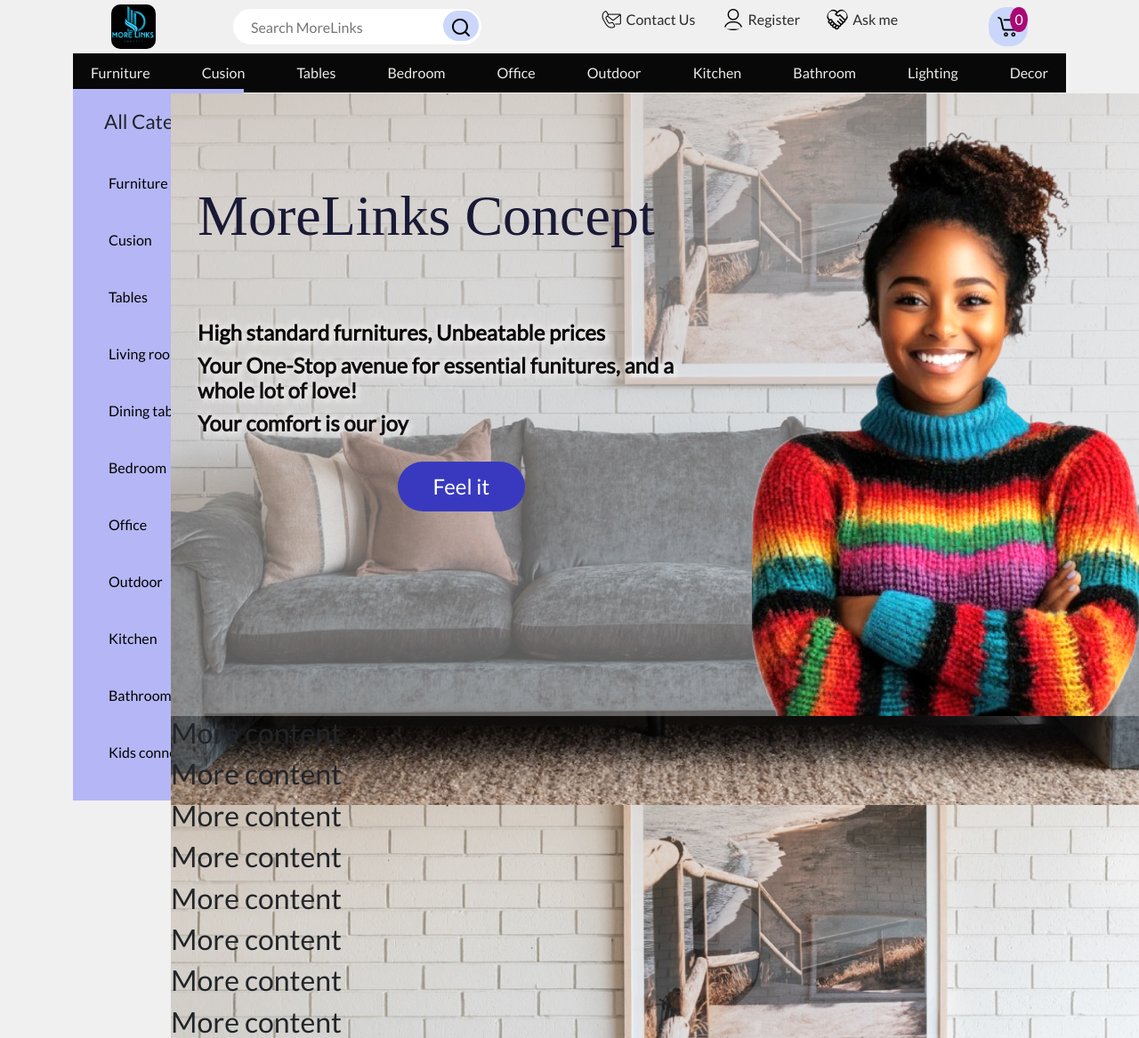
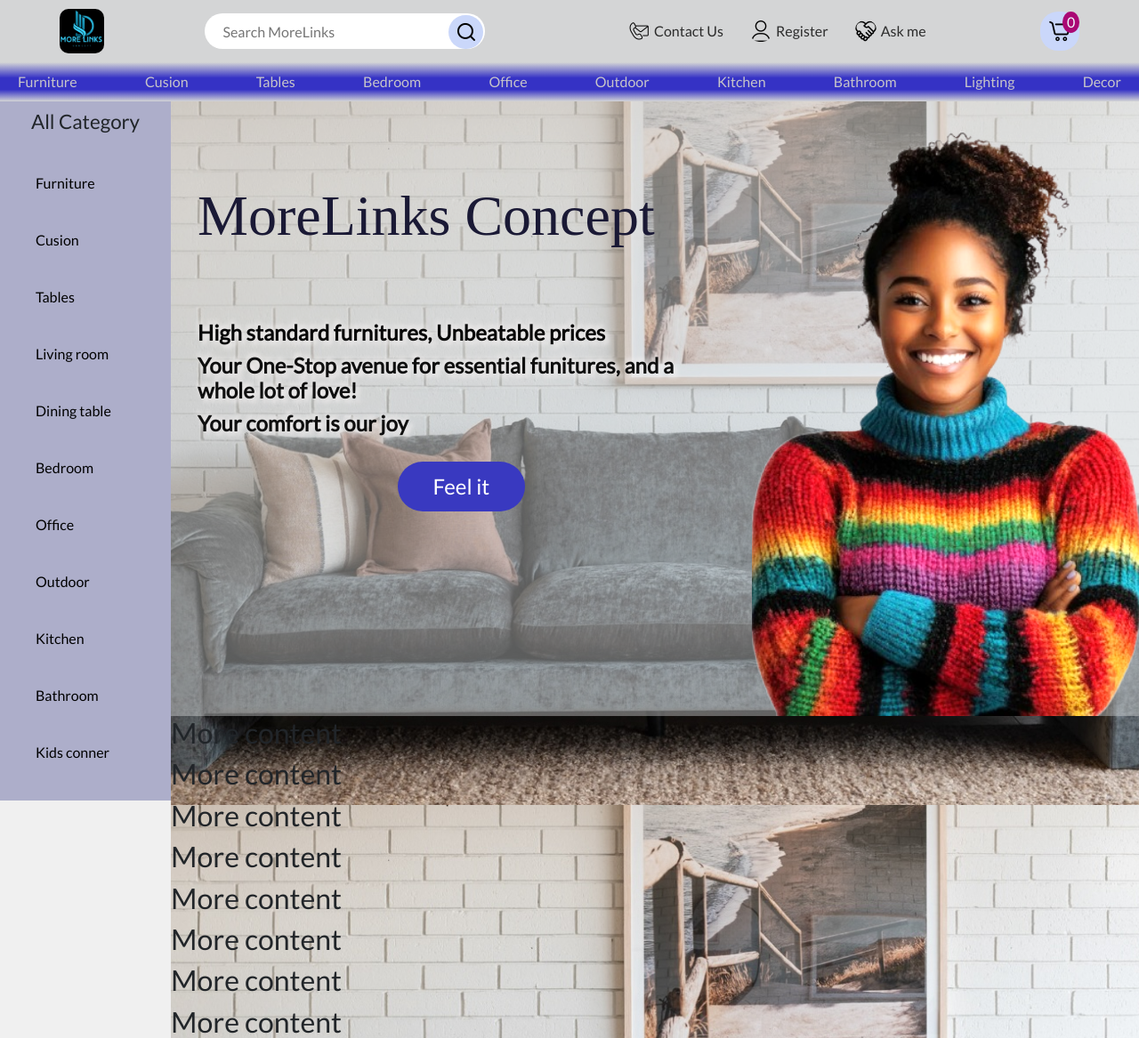
Before and after one commit to Ikendu/morelinksSales, a PHP site: page / in a window 1280 px wide. Shown: the top 1167 px of the page at 89% size. Run offline with PHP 8.4, Linux system fonts and the light colour scheme.

Commit message:
redoing landing page

```diff
--- a/header/header.php
+++ b/header/header.php
@@ -60,7 +60,6 @@
         <li><a href="news.html">Bathroom</a></li>
         <li><a href="news.html">Lighting</a></li>
         <li><a href="news.html">Decor</a></li>
-
       </ul>
     </nav>
   </header>
--- a/headerStyles.css
+++ b/headerStyles.css
@@ -1,14 +1,14 @@
 header {
-  /* background-color: #f7be08; */
+  background-color: #d4d5d6;
   position: relative;
+  z-index: 100;
 }
 .header {
   display: flex;
-  flex-shrink: initial;
   justify-content: space-around;
   align-items: center;
   /* max-width: 1200px; */
-  margin: 0 auto;
+  padding: 10px;
 }
 .logo {
   width: 50px;
@@ -33,9 +33,9 @@ header {
 }
 .search span {
   position: absolute;
-  right: 3px;
+  right: 2px;
   top: 2px;
-  padding: 5px 8px 3px;
+  padding: 5px 7px 7px 8px;
   border-radius: 20px;
   background-color: #cad7fa;
   cursor: pointer;
@@ -44,8 +44,10 @@ header {
 }
 .header ul {
   display: flex;
+  align-items: center;
   text-decoration: none;
   list-style: none;
+  margin: auto;
 }
 .header ul li {
   cursor: pointer;
@@ -90,11 +92,12 @@ header {
   background-color: rgb(124, 214, 139);
 }
 .cartItems {
+  display: block;
   position: absolute;
   top: 0;
   right: 0;
   background-color: #aa0874;
-  padding: 2px 5px;
+  padding: 0px 5px;
   border-radius: 50%;
   color: azure;
 }
@@ -103,7 +106,7 @@ nav ul {
   display: flex;
   justify-content: space-between;
   align-items: center;
-  background-color: #080808;
+  background: linear-gradient(#d4d5d6, #3532c5 40% 70%, #d4d5d66e);
   padding: 0 10px;
   margin: 0;
 }
@@ -114,5 +117,5 @@ nav ul li {
 }
 nav ul li a {
   text-decoration: none;
-  color: #eeecea;
+  color: #c7c5c9;
 }
--- a/index.php
+++ b/index.php
@@ -11,7 +11,7 @@
 </head>
 
 <body>
-    <div class="container">
+    <div class="contain">
         <?php include 'header/header.php' ?>
         <div class="main">
             <?php include 'sidebar/sidebar.php' ?>
--- a/main/mainpage.php
+++ b/main/mainpage.php
@@ -23,7 +23,6 @@
                 </div>
             </div>
             <div class="landpic">
-
                 <div id="carouselExampleInterval" class="carousel slide" data-bs-ride="carousel">
                     <div class="carousel-inner">
                         <div class="carousel-item active" data-bs-interval="3000">
--- a/sidebar.css
+++ b/sidebar.css
@@ -4,7 +4,7 @@
   /* z-index: 101; */
   height: 100%;
   width: 15%;
-  background-color: #b5b6f5;
+  background-color: #adaeca;
   /* background-color: #8b27e7; */
   overflow-y: scroll;
   transition: all 1s;
--- a/styles.css
+++ b/styles.css
@@ -41,7 +41,7 @@ body {
   width: 60%;
 }
 .landingcontent {
-  background-color: #d3d0d06e;
+  background-color: #d4d5d66e;
   display: flex;
 }
 
@@ -56,7 +56,7 @@ body {
 }
 
 /* .landingtext {
-  background-color: #b4b5ce70;
+  background-color: #d4d5d6;
   padding: 20px 40px;
   border-radius: 5px;
   box-shadow: 5px 5px 20px #e8e3e3, -5px -5px 20px #e8e3e3;
```
